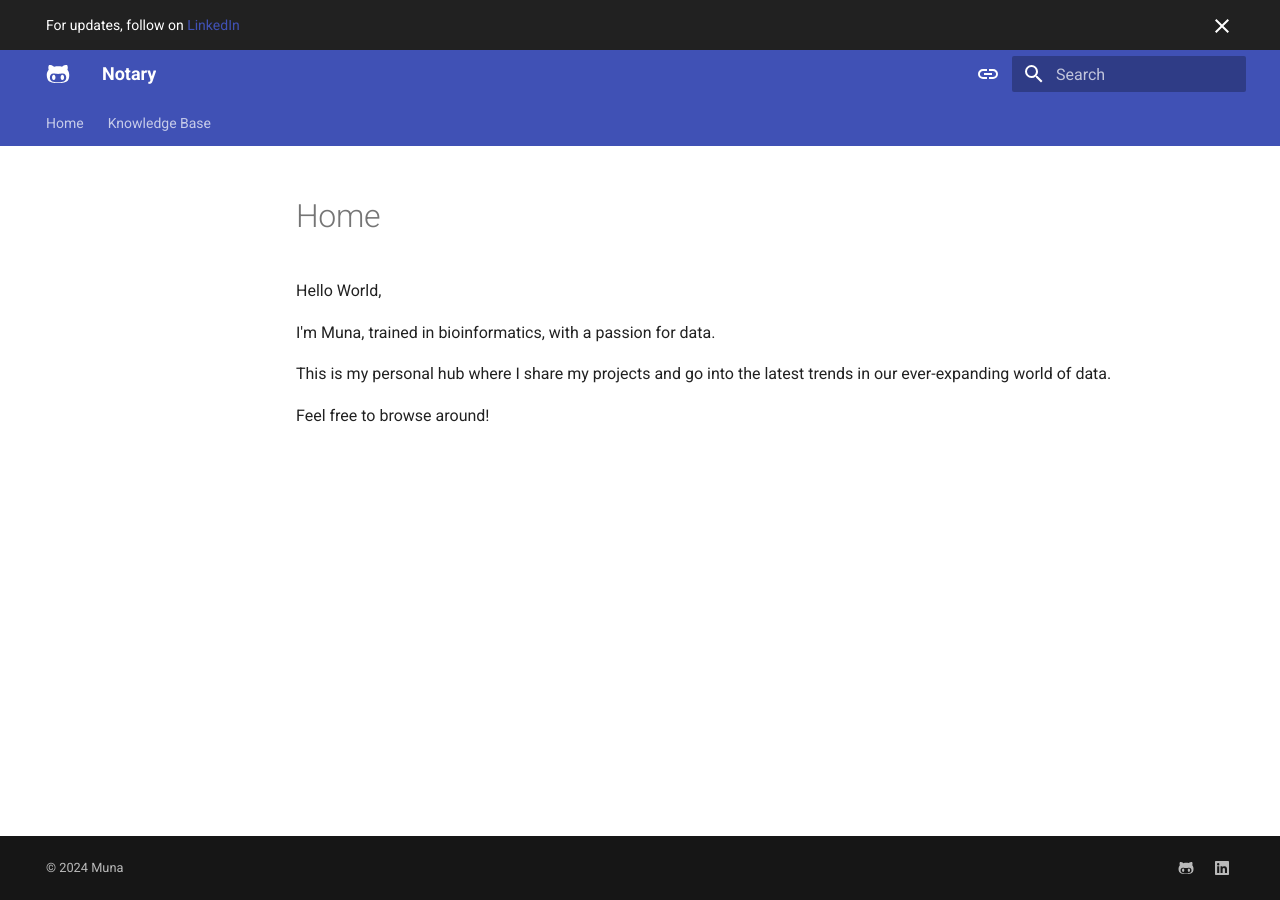
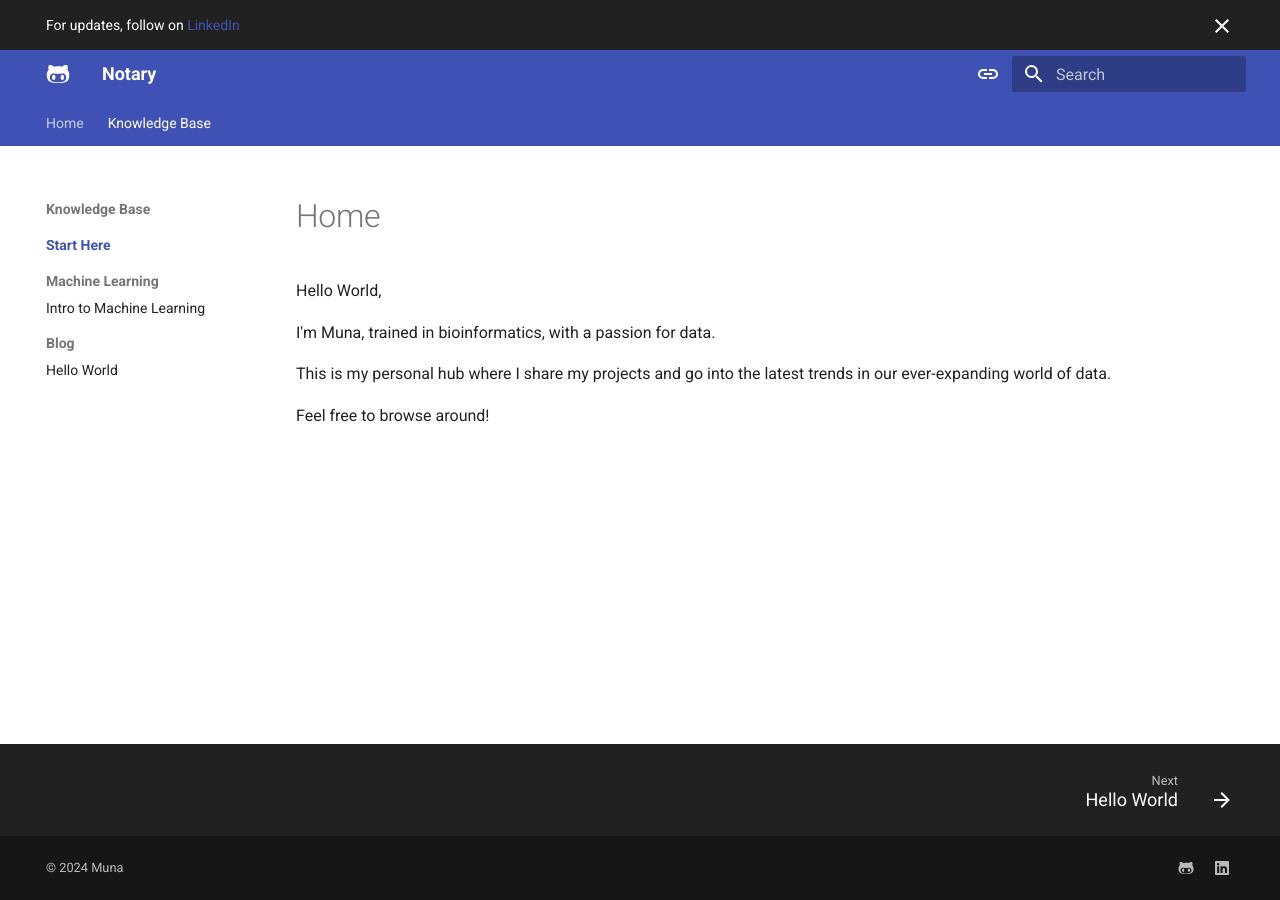
Before and after one commit to RBBU/notary, an MkDocs documentation site: the page built from docs/index.md, in a window 1280 px wide. Built offline with MkDocs 1.6.1 and Material for MkDocs 9.7.7, drawn with Linux system fonts in a browser that asks for light colours.

Commit message:
Adding changes

```diff
--- a/mkdocs.yml
+++ b/mkdocs.yml
@@ -105,8 +105,10 @@ markdown_extensions:
 nav:
   - Home: https://rbbu.github.io/notary/
   - Knowledge Base:
+      - 'Start Here':
+          - 'Start Here': index.md
       - 'Machine Learning':
-          - 'Intro': Machine_Learning/intro.md
+          - 'Intro to Machine Learning': Machine_Learning/intro.md
       - 'Blog':
           - 'Hello World': Blog/hello-world.md
 
```
